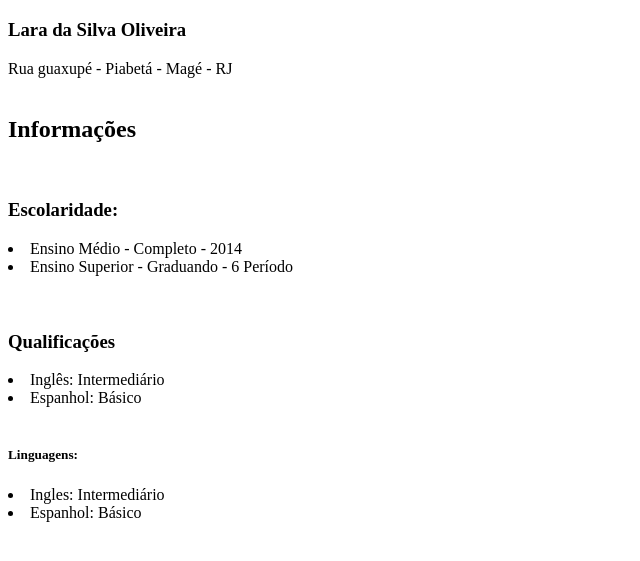
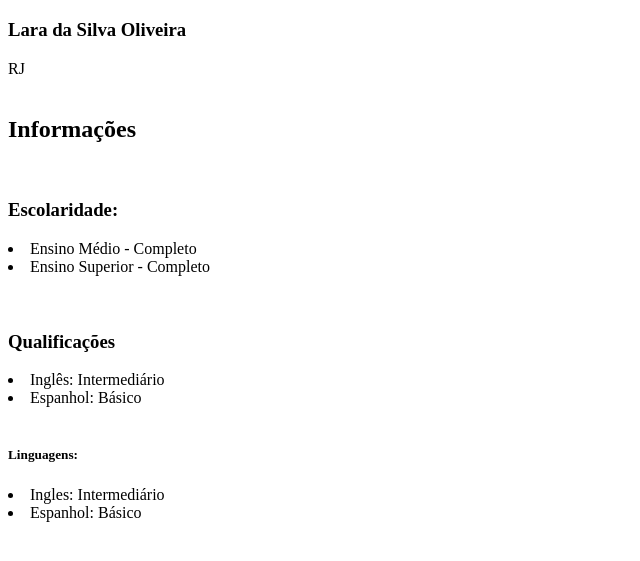
Before and after one commit to La-Oli/meu-site, a plain HTML site: page index.html in a window 1280 px wide. Shown: the part 61-622 px from the top of the page, without its empty margins (0-640 px from the left). Drawn offline with Linux system fonts and the light colour scheme.

Commit message:
Update index.html

```diff
--- a/index.html
+++ b/index.html
@@ -10,13 +10,13 @@
 <body>
     <h1>Currículo</h1>
     <h3>Lara da Silva Oliveira</h3>
-    <span>Rua guaxupé - Piabetá - Magé - RJ</span>
+    <span>RJ</span>
 <br/> <br/>
     <h2>Informações</h2>
     <br/>
     <h3>Escolaridade:</h3>
-    <li>Ensino Médio - Completo - 2014</li>
-    <li>Ensino Superior - Graduando - 6 Período</li>
+    <li>Ensino Médio - Completo </li>
+    <li>Ensino Superior - Completo </li>
     <br/> <br/>
     <h3>Qualificações</h3>
     <li>Inglês: Intermediário</li>
```
